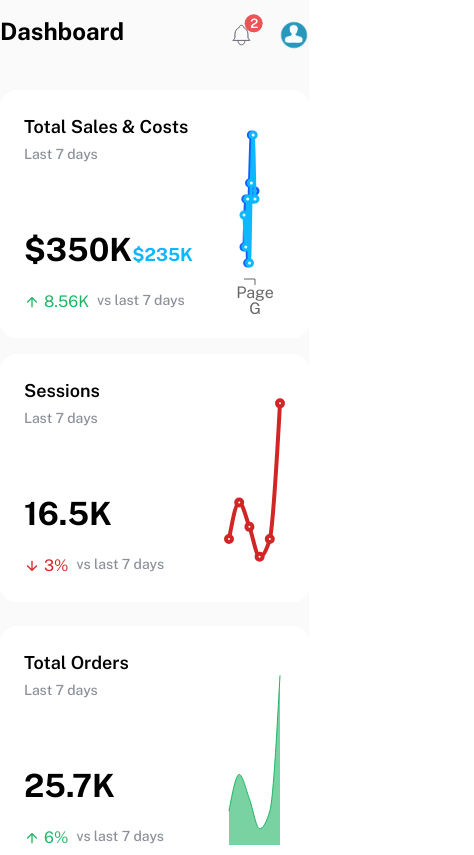
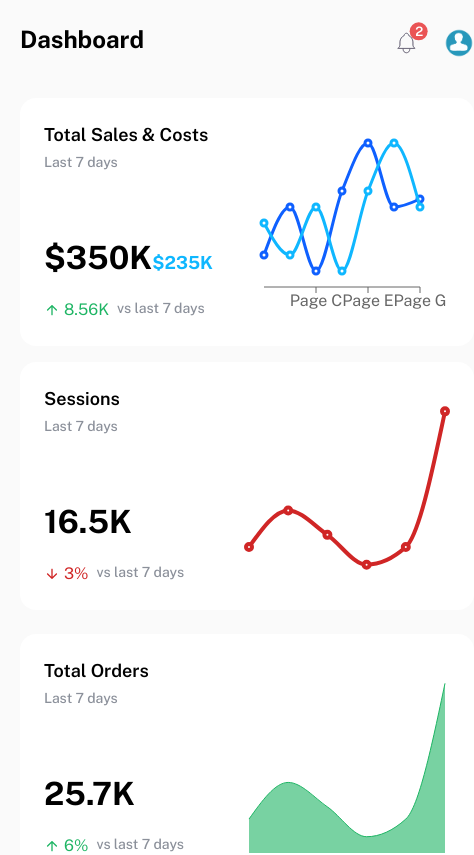
Before and after one commit to SabaKhubashvili/Euphoria_Ecommerce, a Next.js app in the folder Frontend/: page /admin/dashboard in a window 390 px wide. Shown: the top 855 px of the page, 474 px wide, since content can reach past the window. Built offline with nearby package versions, Linux system fonts and the light colour scheme.

Commit message:
feat: improved sidebar added admin dashboard top component

```diff
--- a/Frontend/app/admin/dashboard/page.tsx
+++ b/Frontend/app/admin/dashboard/page.tsx
@@ -3,6 +3,7 @@ import { SeveralContentChart } from "@/app/components/Charts/SeveralContentChart
 import { Icon } from "@/app/components/Icon";
 import { SimpleAreaChartComponent } from "@/app/components/admin/ChartComponents/SimpleAreaChartComponent";
 import { SimpleLineChartComponent } from "@/app/components/admin/ChartComponents/SimpleLineChartComponent";
+import { PageTop } from "@/app/components/admin/pageTop/PageTop";
 import { PublicSans } from "@/app/components/assets/Fonts";
 import { MainTable } from "@/app/components/tables/MainTable";
 import { WebsiteIcons } from "@/public/Svg/IconsObject";
@@ -108,35 +109,9 @@ const Page = () => {
   ];
 
   return (
-    <main className="bg-[#FAFAFA]">
-        <div className={`pt-[20px] ${PublicSans.className} w-full`}>
-          <div className="flex justify-between">
-            <h1 className="font-bold text-[24px] leading-[22px] flex-grow">
-              Dashboard
-            </h1>
-            <div className="flex gap-[24px] items-center">
-              <div className="relative cursor-pointer">
-                <Icon svg={WebsiteIcons["Bell"]} />
-                <div className="w-fit h-fit">
-                  <Icon
-                    svg={WebsiteIcons["RedDot"]}
-                    className="absolute -right-2 -top-2 "
-                  />
-                  <p className="text-[#FFF]  absolute -right-[3px] -top-[5px] text-[13px] font-semibold leading-[14px]">
-                    2
-                  </p>
-                </div>
-              </div>
-              <div>
-                <Image
-                  src={"/Images/User/Avatar_Placeholder.png"}
-                  alt="Avatar Placeholder"
-                  width={30}
-                  height={30}
-                />
-              </div>
-            </div>
-          </div>
+    <main className="">
+        <div className={`${PublicSans.className} w-full`}>
+          <PageTop pageTitle="Dashboard"/>
 
           <div className="flex flex-col gap-[24px]">
             {/* Top Charts */}
--- a/Frontend/app/admin/orders/page.tsx
+++ b/Frontend/app/admin/orders/page.tsx
@@ -4,7 +4,9 @@ import React from 'react'
 const page = () => {
   return (
    <main>
-    sasba
+    <div className='pt-[28px]'>
+
+    </div>
    </main>
   )
 }
--- a/Frontend/app/components/admin/container/PageContainer.tsx
+++ b/Frontend/app/components/admin/container/PageContainer.tsx
@@ -1,23 +1,26 @@
 "use client";
 
-import React, { useState } from "react";
+import React, { useMemo, useState } from "react";
 import { Sidebar } from "../sidebar/Sidebar";
 import { motion, useAnimation } from "framer-motion";
-import { smallScreens } from "@/app/Screens/Screens";
+import { extraLargeScreens, smallScreens } from "@/app/Screens/Screens";
 import useMediaQuery from "@/app/hooks/UseMediaQuery";
+
+
 export const PageContainer = ({ children }: { children: React.ReactNode }) => {
   const [isSidebarOpen, setIsSidebarOpen] = useState<boolean>(false);
-  const isAboveSmallScreens = useMediaQuery(smallScreens)
+  const isAboveSmallScreens = useMediaQuery(smallScreens);
+  const isAboveLargeScreens = useMediaQuery(extraLargeScreens);
   const controls = useAnimation();
 
-  const sidebarVariants = {
-    open: { width: "20%" },
+
+
+  const sidebarVariants = useMemo(() => {
+    return {
+      open: { width: "40%" },
       closed: { width: "fit-content" },
     };
-  const bodyVariants = {
-    open: { width: "80%" },
-    closed: { width: "85%" },
-  };
+  }, [isSidebarOpen, isAboveLargeScreens]);
 
   const toggleSidebar = () => {
     setIsSidebarOpen((prev) => !prev);
@@ -25,9 +28,8 @@ export const PageContainer = ({ children }: { children: React.ReactNode }) => {
   };
 
   return (
-    <div className="flex gap-[26px] w-full pr-[26px]">
-      {isAboveSmallScreens&&
-
+    <div className="flex gap-[26px] w-full pr-[26px] justify-between">
+      {isAboveSmallScreens && (
         <motion.div
           initial="closed"
           animate={controls}
@@ -40,13 +42,13 @@ export const PageContainer = ({ children }: { children: React.ReactNode }) => {
             setIsSidebarOpen={toggleSidebar}
           />
         </motion.div>
-        }
+      )}
       <motion.div
         initial="closed"
         animate={controls}
-        variants={bodyVariants}
         exit={{ width: "15%" }}
         transition={{ duration: 0.3 }}
+        className="bg-[#FAFAFA] pl-[20px] flex-grow"
       >
         {children}
       </motion.div>
--- /dev/null
+++ b/Frontend/app/components/admin/pageTop/PageTop.tsx
@@ -0,0 +1,36 @@
+import React from "react";
+import { Icon } from "../../Icon";
+import { WebsiteIcons } from "@/public/Svg/IconsObject";
+import Image from "next/image";
+
+export const PageTop = ({pageTitle}:{pageTitle:string}) => {
+  return (
+    <div className="flex justify-between pt-[28px]">
+      <h1 className="font-bold text-[24px] leading-[22px] flex-grow">
+        {pageTitle}
+      </h1>
+      <div className="flex gap-[24px] items-center">
+        <div className="relative cursor-pointer">
+          <Icon svg={WebsiteIcons["Bell"]} />
+          <div className="w-fit h-fit">
+            <Icon
+              svg={WebsiteIcons["RedDot"]}
+              className="absolute -right-2 -top-2 "
+            />
+            <p className="text-[#FFF]  absolute -right-[3px] -top-[5px] text-[13px] font-semibold leading-[14px]">
+              2
+            </p>
+          </div>
+        </div>
+        <div>
+          <Image
+            src={"/Images/User/Avatar_Placeholder.png"}
+            alt="Avatar Placeholder"
+            width={30}
+            height={30}
+          />
+        </div>
+      </div>
+    </div>
+  );
+};
--- a/Frontend/app/components/admin/sidebar/Sidebar.tsx
+++ b/Frontend/app/components/admin/sidebar/Sidebar.tsx
@@ -51,7 +51,7 @@ export const Sidebar = ({
   }, [pathname]);
 
   return (
-    <div className="bg-white">
+    <div className="bg-white h-full">
       <div className="flex justify-between items-center pl-[18px] py-[20px] pr-[14px]">
         { (isAboveLargeScreens) && (
           <div className="w-[90px] h-[40px]">
```
Lines whose indentation alone changed are shown as unchanged.
